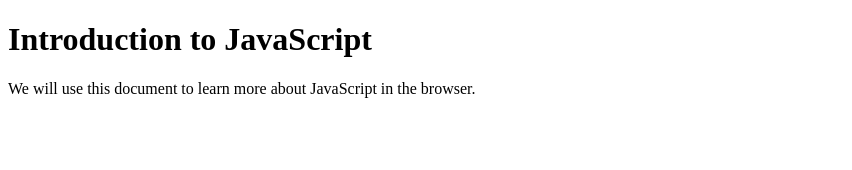
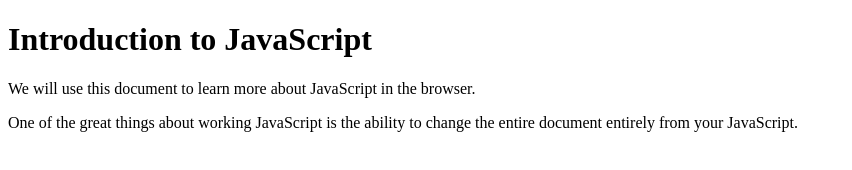
Before and after one commit to Web-Projects-Course/javascript-in-class-exercise, a plain HTML site: page index.html in a window 1280 px wide. Shown: the whole page, without its empty margins (0-852 px from the left). Drawn offline with Linux system fonts and the light colour scheme.

Commit message:
Add paragraphy to index.html

```diff
--- a/index.html
+++ b/index.html
@@ -12,6 +12,8 @@
 
     <p>We will use this document to learn more about JavaScript in the browser.</p>
 
+    <p>One of the great things about working JavaScript is the ability to change the entire document entirely from your JavaScript.</p>
+
   </body>
 
 </html>
```
